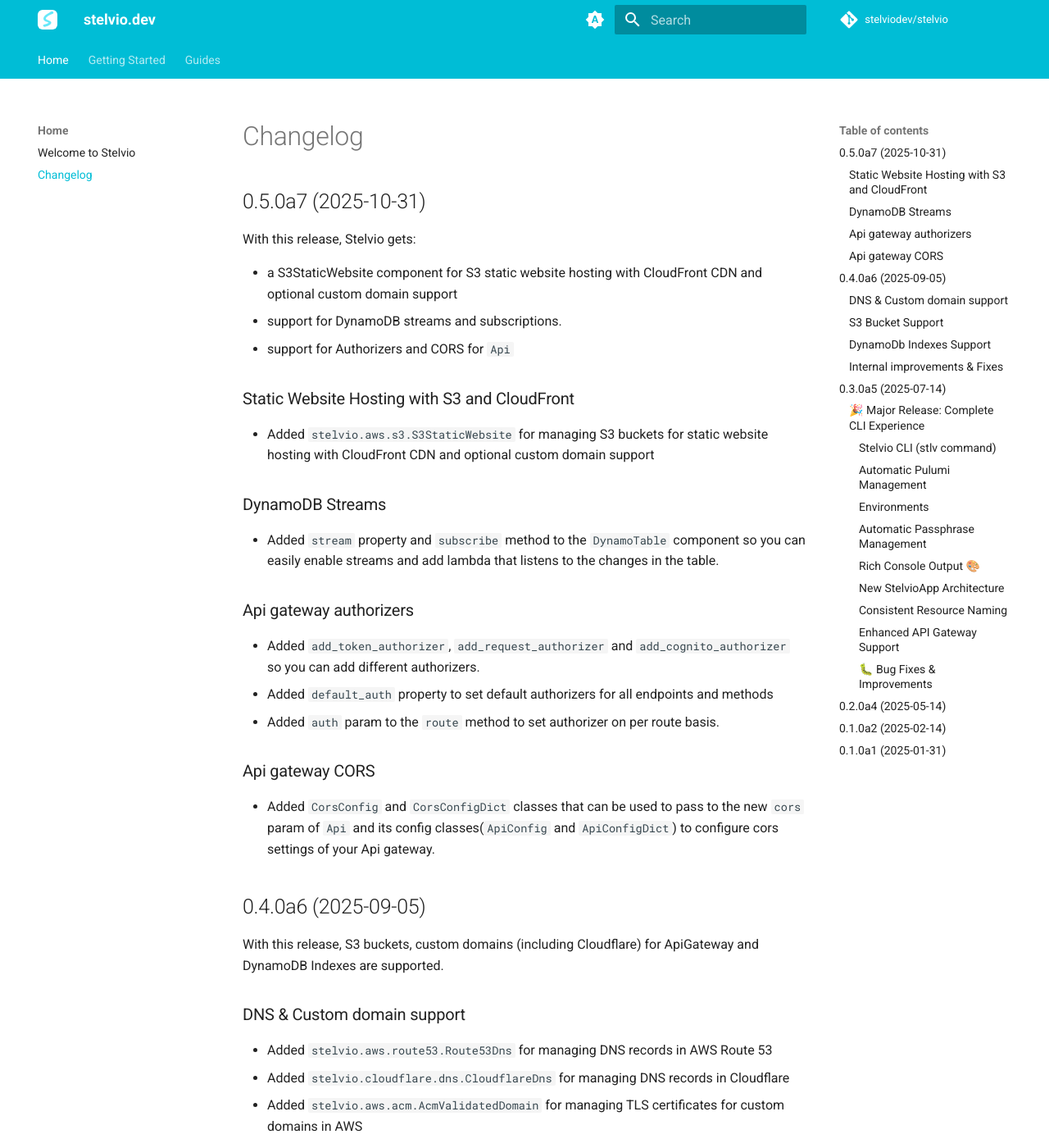
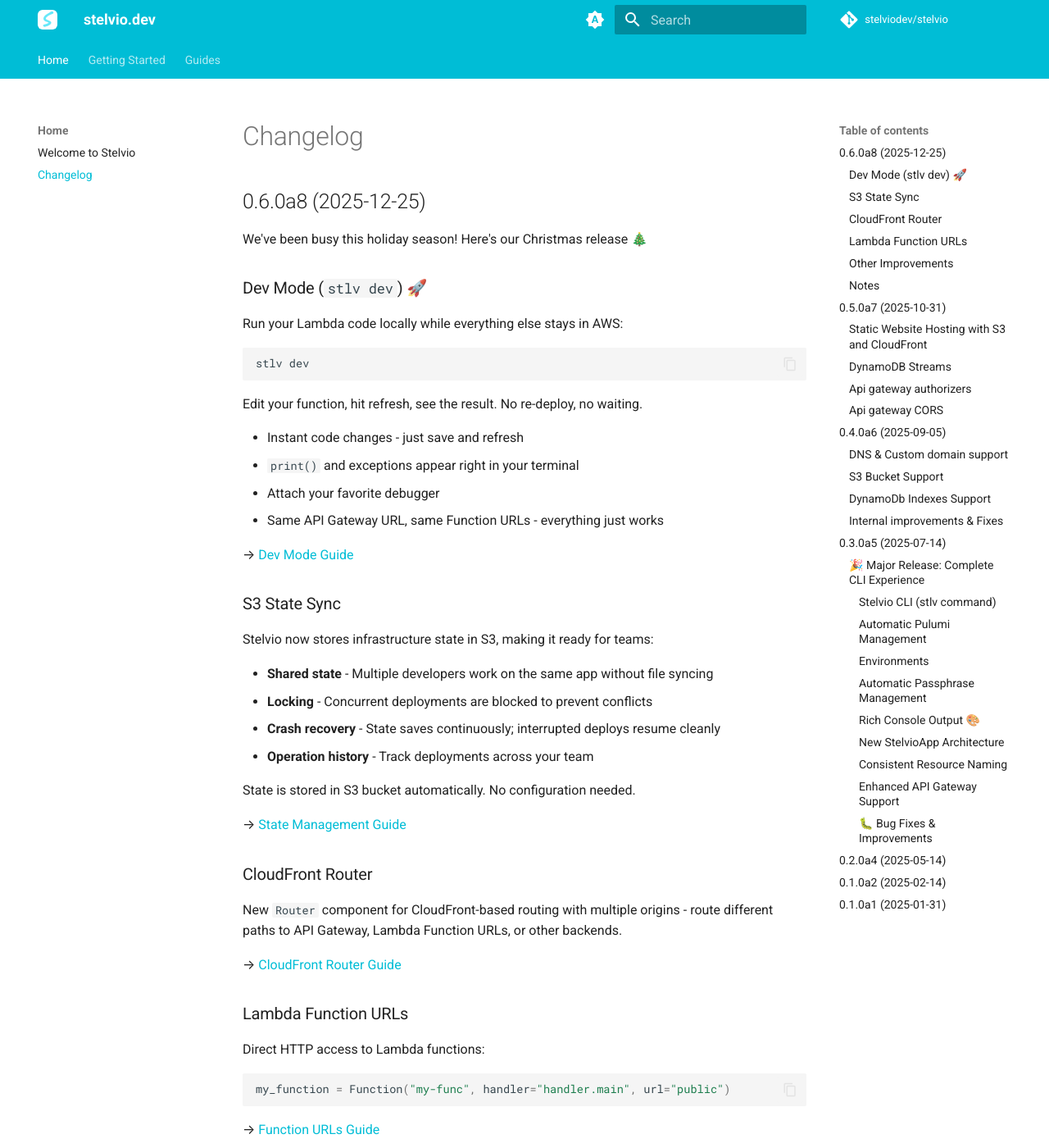
Before and after one commit to stelviodev/stelvio, an MkDocs documentation site: the page built from docs/changelog.md, in a window 1280 px wide and 1400 px high. Shown: the whole window at 82% size. Built offline with MkDocs 1.6.1 and Material for MkDocs 9.7.7, drawn with Linux system fonts in a browser that asks for light colours; comment, search, counter and statistics services are not loaded; some of the changed text lies outside the part shown.

Commit message:
chore: release 0.6 updates (#104)

````diff
--- a/docs/changelog.md
+++ b/docs/changelog.md
@@ -1,4 +1,64 @@
 # Changelog
+
+## 0.6.0a8 (2025-12-25)
+
+We've been busy this holiday season! Here's our Christmas release 🎄
+
+### Dev Mode (`stlv dev`) 🚀
+
+Run your Lambda code locally while everything else stays in AWS:
+
+```bash
+stlv dev
+```
+
+Edit your function, hit refresh, see the result. No re-deploy, no waiting.
+
+- Instant code changes - just save and refresh
+- `print()` and exceptions appear right in your terminal
+- Attach your favorite debugger
+- Same API Gateway URL, same Function URLs - everything just works
+
+→ [Dev Mode Guide](guides/stlv-dev.md)
+
+### S3 State Sync
+
+Stelvio now stores infrastructure state in S3, making it ready for teams:
+
+- **Shared state** - Multiple developers work on the same app without file syncing
+- **Locking** - Concurrent deployments are blocked to prevent conflicts
+- **Crash recovery** - State saves continuously; interrupted deploys resume cleanly
+- **Operation history** - Track deployments across your team
+
+State is stored in S3 bucket automatically. No configuration needed.
+
+→ [State Management Guide](guides/state.md)
+
+### CloudFront Router
+
+New `Router` component for CloudFront-based routing with multiple origins - route different paths to API Gateway, Lambda Function URLs, or other backends.
+
+→ [CloudFront Router Guide](guides/cloudfront-router.md)
+
+### Lambda Function URLs
+
+Direct HTTP access to Lambda functions:
+
+```python
+my_function = Function("my-func", handler="handler.main", url="public")
+```
+
+→ [Function URLs Guide](guides/lambda.md#function-urls)
+
+### Other Improvements
+
+- **Cognito scopes** - OAuth scope validation on API Gateway routes
+- **Simplified DynamoDB subscriptions** - Cleaner `subscribe()` API
+- **AWS profile/region** - Properly respects system settings
+
+### Notes
+
+Auto-generated routing for multiple handlers in the same file has been removed. Routes now create separate Lambda functions. To share a Lambda, use an explicit `Function` instance.
 
 ## 0.5.0a7 (2025-10-31)
 
--- a/pyproject.toml
+++ b/pyproject.toml
@@ -1,6 +1,6 @@
 [project]
 name = "stelvio"
-version = "0.5.0a7"
+version = "0.6.0a8"
 description = "AWS for Python devs made simple."
 license = { text = "Apache-2.0" }
 readme = "README.md"
````
Also changed, not shown: 1 other file.
